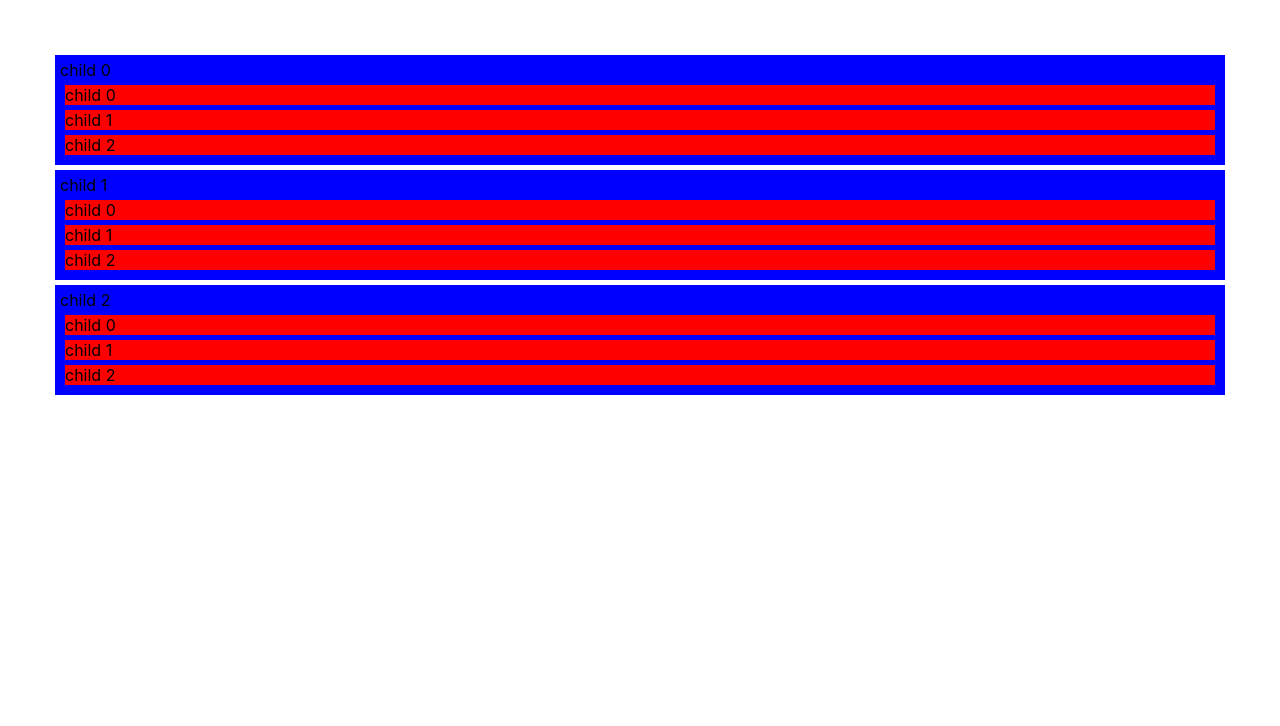
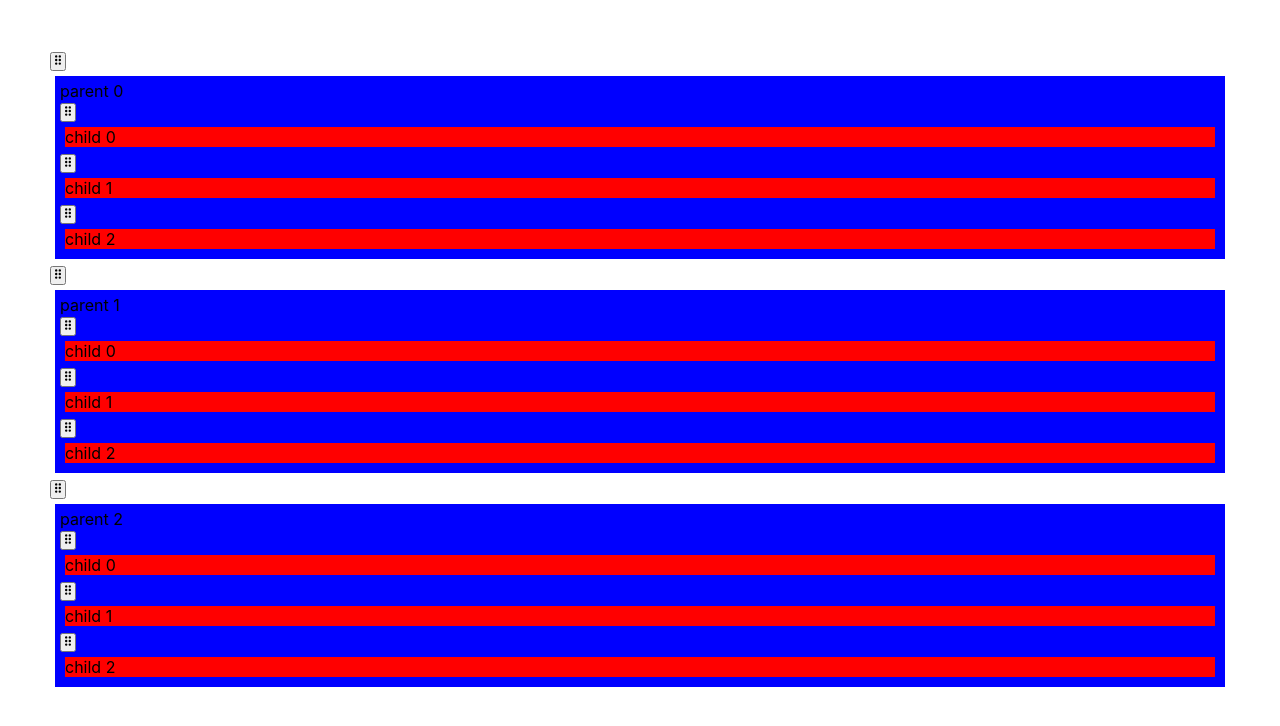
Before and after one commit to EmelyanovSI/dnd-kit-example, a React (Create React App) app: page / in a window 1280 px wide. Shown: the top 726 px of the page. Built offline with nearby package versions, Linux system fonts and the light colour scheme.

Commit message:
dnd button

```diff
--- a/src/App.js
+++ b/src/App.js
@@ -4,6 +4,7 @@ import { arrayMove } from '@dnd-kit/sortable';
 import SortableWrapper from './SortableWrapper';
 import { SortableItem } from './SortableItem';
 import { parentElements } from './elements';
+import { DragHandle } from './DragHandle';
 
 export default function App() {
     const [parentItems, setParentItems] = useState(parentElements);
@@ -46,14 +47,16 @@ export default function App() {
         <SortableWrapper items={parentItems} onDragEnd={handleParentDragEnd}>
             {parentItems.map((parentItem) => (
                 <SortableItem key={parentItem.id} id={parentItem.id}>
+                    <DragHandle />
                     <div style={{ background: 'blue', margin: '5px', padding: '5px' }}>
-                        child {parentItem.number}
+                        parent {parentItem.number}
                         <SortableWrapper
                             items={parentItem.childElements}
                             onDragEnd={(event) => handleChildDragEnd(event, parentItem.id)}
                         >
                             {parentItem.childElements.map((childItem) => (
                                 <SortableItem key={childItem.id} id={childItem.id}>
+                                    <DragHandle />
                                     <div style={{ background: 'red', margin: '5px' }}>
                                         child {childItem.number}
                                     </div>
--- /dev/null
+++ b/src/DragHandle.js
@@ -0,0 +1,18 @@
+import React, { useContext } from 'react';
+
+import { SortableItemContext } from './context';
+
+export function DragHandle() {
+    const { attributes, listeners, ref } = useContext(SortableItemContext);
+
+    return (
+        <button className="DragHandle" {...attributes} {...listeners} ref={ref}>
+            <svg viewBox="0 0 20 20" width="12">
+                <path
+                    d="M7 2a2 2 0 1 0 .001 4.001A2 2 0 0 0 7 2zm0 6a2 2 0 1 0 .001 4.001A2 2 0 0 0 7 8zm0 6a2 2 0 1 0 .001 4.001A2 2 0 0 0 7 14zm6-8a2 2 0 1 0-.001-4.001A2 2 0 0 0 13 6zm0 2a2 2 0 1 0 .001 4.001A2 2 0 0 0 13 8zm0 6a2 2 0 1 0 .001 4.001A2 2 0 0 0 13 14z"
+                >
+                </path>
+            </svg>
+        </button>
+    );
+}
--- a/src/SortableItem.js
+++ b/src/SortableItem.js
@@ -1,15 +1,23 @@
-import React from 'react';
+import React, { useMemo } from 'react';
 import { useSortable } from '@dnd-kit/sortable';
 import { CSS } from '@dnd-kit/utilities';
+
+import { SortableItemContext } from './context';
 
 export function SortableItem({ id, children }) {
     const {
         attributes,
         listeners,
         setNodeRef,
+        setActivatorNodeRef,
         transform,
         transition
     } = useSortable({ id });
+    const context = useMemo(() => ({
+        attributes,
+        listeners,
+        ref: setActivatorNodeRef
+    }), [attributes, listeners, setActivatorNodeRef]);
 
     const style = {
         transform: CSS.Transform.toString(transform),
@@ -17,8 +25,10 @@ export function SortableItem({ id, children }) {
     };
 
     return (
-        <div ref={setNodeRef} style={style} {...attributes} {...listeners}>
-            {children}
-        </div>
+        <SortableItemContext.Provider value={context}>
+            <div ref={setNodeRef} style={style}>
+                {children}
+            </div>
+        </SortableItemContext.Provider>
     );
 }
--- /dev/null
+++ b/src/context.js
@@ -0,0 +1,7 @@
+import { createContext } from 'react';
+
+export const SortableItemContext = createContext({
+    attributes: {},
+    listeners: undefined,
+    ref() {}
+});
```
